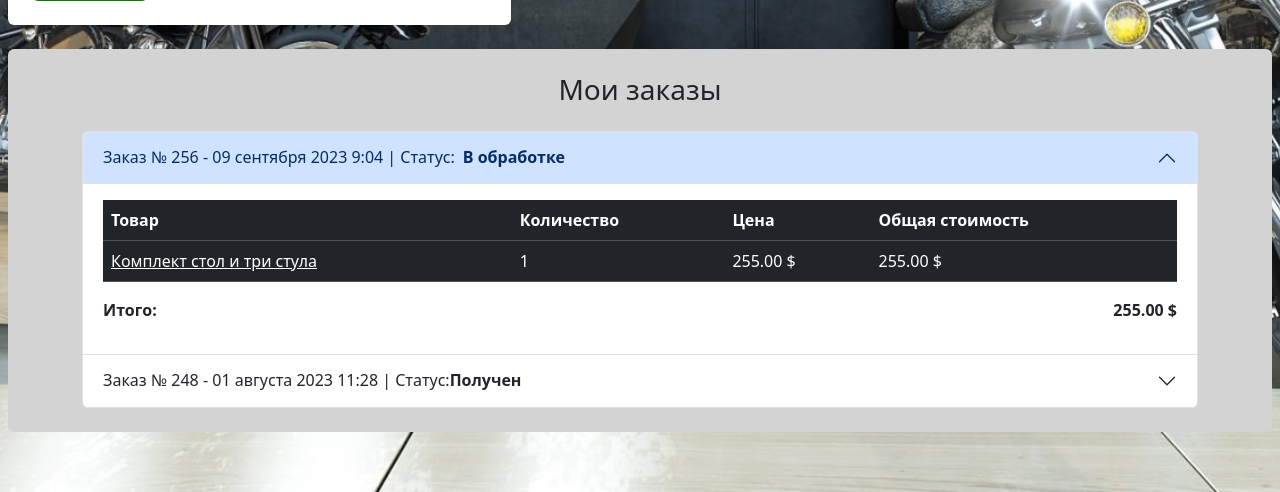
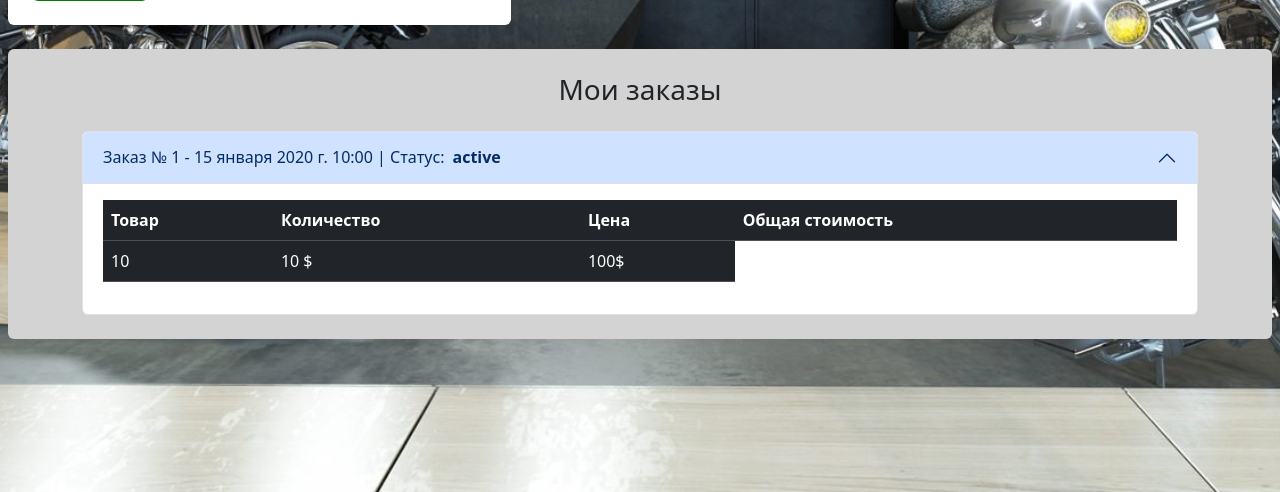
Before and after one commit to artur030303/Project-My-site, a Django app: page /user/profile/ in a window 1280 px wide. Shown: the part 783-1275 px from the top of the page. Run offline with Django 4.2, Linux system fonts and the light colour scheme; a user stored in the database is signed in; data comes from the database, SQL or seed files in the repository; tables that the repository leaves empty hold one stand-in row (values such as "Sample post"); grey boxes marked "Sample" are stand-in pictures.

Commit message:
Оформление заказов

```diff
--- a/orders/apps.py
+++ b/orders/apps.py
@@ -2,5 +2,6 @@ from django.apps import AppConfig
 
 
 class OrdersConfig(AppConfig):
-    default_auto_field = 'django.db.models.BigAutoField'
-    name = 'orders'
+    default_auto_field = "django.db.models.BigAutoField"
+    name = "orders"
+    verbose_name = "Заказы"
--- a/orders/models.py
+++ b/orders/models.py
@@ -40,9 +40,10 @@ class Order(models.Model):
         db_table = "order"
         verbose_name = "Заказ"
         verbose_name_plural = "Заказы"
+        ordering = ["-created_timestamp"]
 
     def __str__(self):
-        return f"Заказ № {self.pk} | Покупатель {self.user.first_name}{self.user.last_name}"
+        return f"Заказ № {self.pk} | Покупатель {self.user.first_name} {self.user.last_name}"
 
 
 class OrderItem(models.Model):
--- a/users/admin.py
+++ b/users/admin.py
@@ -1,5 +1,6 @@
 from django.contrib import admin
 from baskets.admin import BasketTabAdmin
+from orders.admin import OrderTabularAdmin
 from users.models import User
 
 # Register your models here.
@@ -10,6 +11,4 @@ class UserAdmin(admin.ModelAdmin):
     list_display = ["username", "first_name", "last_name", "email"]
     search_fields = ["username", "first_name", "last_name", "email"]
 
-    inlines = [
-        BasketTabAdmin,
-    ]
+    inlines = [BasketTabAdmin, OrderTabularAdmin]
--- a/users/templates/users/profile.html
+++ b/users/templates/users/profile.html
@@ -103,13 +103,14 @@
                                         <!-- Разметка заказов -->
                                         <div class="container">
                                             <div class="accordion" id="accordionExample">
+                                                {% for order in orders %}
                                                 <div class="accordion-item">
-                                                    <h2 class="accordion-header" id="heading1">
-                                                        <button class="accordion-button" type="button" data-bs-toggle="collapse" data-bs-target="#collapse1" aria-expanded="false" aria-controls="collapse1">
-                                                            Заказ № 256 - 09 сентября 2023 9:04 | Статус:<strong class="mx-2"> В обработке</strong>
+                                                    <h2 class="accordion-header" id="{{ order.id }}">
+                                                        <button class="accordion-button" {% if order != orders.0 %}collapsed{% endif %} type="button" data-bs-toggle="collapse" data-bs-target="#collapse1" aria-expanded="false" aria-controls="collapse1">
+                                                            Заказ № {{ order.id }} - {{  order.created_timestamp}} | Статус:<strong class="mx-2"> {{ order.status }}</strong>
                                                         </button>
                                                     </h2>
-                                                    <div id="collapse1" class="accordion-collapse collapse show" aria-labelledby="heading1" data-bs-parent="#accordionExample">
+                                                    <div id="collapse {{ order.id }}" class="accordion-collapse {% if order == orders.0 %}show{% endif %} collapse show" aria-labelledby="heading1" data-bs-parent="#accordionExample">
                                                         <div class="accordion-body">
                                                             <table class="table table-dark table-hover">
                                                                 <thead>
@@ -121,53 +122,23 @@
                                                                     </tr>
                                                                 </thead>
                                                                 <tbody>
+                                                                    {% for item in order.orderitem_set.all %}
                                                                     <tr>
-                                                                        <td><a class="text-white" href="#">Комплект стол и три стула</a></td>
-                                                                        <td>1</td>
-                                                                        <td>255.00 $</td>
-                                                                        <td>255.00 $</td>
+                                                                        {% comment %} <td><a class="text-white" href="{% url 'goods:product' item.product.slug %}">{{ item.product.name }}</a></td> {% endcomment %}
+                                                                        <td>{{ item.quantity }}</td>
+                                                                        <td>{{ item.price}} $</td>
+                                                                        <td>{{ item.products_price }}$</td>
 
                                                                     </tr>
+                                                                    {% endfor %}
                                                                 </tbody>
                                                             </table>
-                                                            <div class="d-flex justify-content-between">
-                                                                <p><strong>Итого:</strong></p>
-                                                                <p><strong>255.00 $</strong></p>
 
-                                                            </div>
                                                         </div>
                                                     </div>
                                                 </div>
-                                                <div class="accordion-item">
-                                                    <h2 class="accordion-header" id="heading2">
-                                                        <button class="accordion-button collapsed" type="button" data-bs-toggle="collapse" data-bs-target="#collapse2" aria-expanded="false" aria-controls="collapse2">
-                                                            Заказ № 248 - 01 августа 2023 11:28 | Статус: <strong>Получен</strong>
-                                                        </button>
-                                                    </h2>
-                                                    <div id="collapse2" class="accordion-collapse collapse" aria-labelledby="heading2" data-bs-parent="#accordionExample">
-                                                        <div class="accordion-body">
-                                                            <table class="table table-dark table-hover">
-                                                                <thead>
-                                                                    <tr>
-                                                                        <th>Товар</th>
-                                                                        <th>Количество</th>
-                                                                        <th>Цена</th>
-                                                                        <th>Общая стоимость</th>
-                                                                    </tr>
-                                                                </thead>
-                                                                <tbody>
-                                                                    <tr>
-                                                                        <td><a class="text-white" href="#">Стул офисный</a></td>
-                                                                        <td>2</td>
-                                                                        <td>30.00 $</td>
-                                                                        <td>60.00 $</td>
+                                                {% endfor %}
 
-                                                                    </tr>
-                                                                </tbody>
-                                                            </table>
-                                                        </div>
-                                                    </div>
-                                                </div>
                                             </div>
                                         </div>
 
--- a/users/views.py
+++ b/users/views.py
@@ -1,8 +1,12 @@
 from django.contrib.auth.decorators import login_required
 from django.contrib import auth, messages
+from django.db.models import Prefetch
 from django.http import HttpResponseRedirect
 from django.shortcuts import redirect, render
 from django.urls import reverse
+
+
+from orders.models import Order, OrderItem
 
 from .forms import ProfileForm, UserLoginForm, UserRegistrationForm
 
@@ -56,7 +60,18 @@ def profile(request):
     else:
         form = ProfileForm(instance=request.user)
 
-    context = {"title": "Home - Кабинет", "form": form}
+    orders = (
+        Order.objects.filter(user=request.user)
+        .prefetch_related(
+            Prefetch(
+                "orderitem_set",
+                queryset=OrderItem.objects.select_related("product"),
+            )
+        )
+        .order_by("-id")
+    )
+
+    context = {"title": "Home - Кабинет", "form": form, "orders": orders}
     return render(request, "users/profile.html", context)
 
 
```
Also changed, not shown: orders/admin.py (+40 -2 lines), orders/forms.py (+10 -0 lines), orders/migrations/0002_alter_order_options.py (added), orders/migrations/0003_alter_order_options.py (added).
